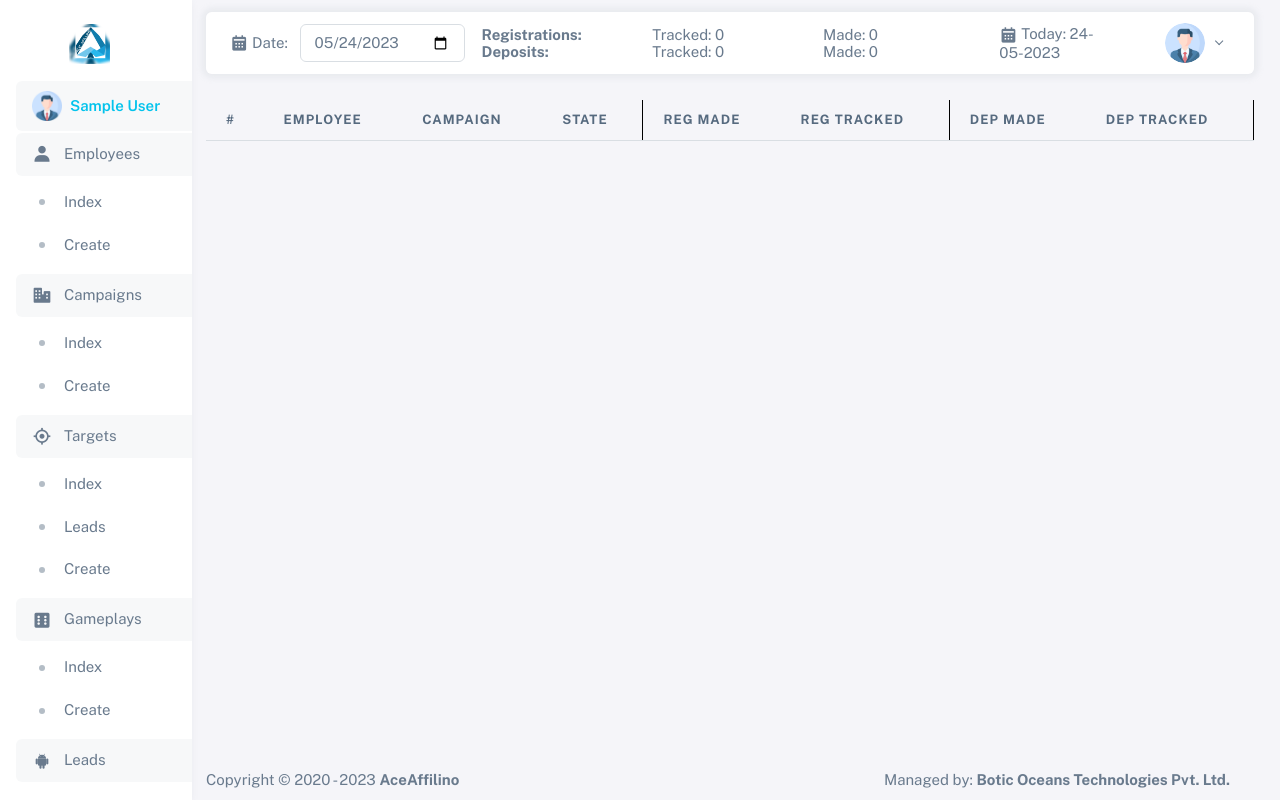
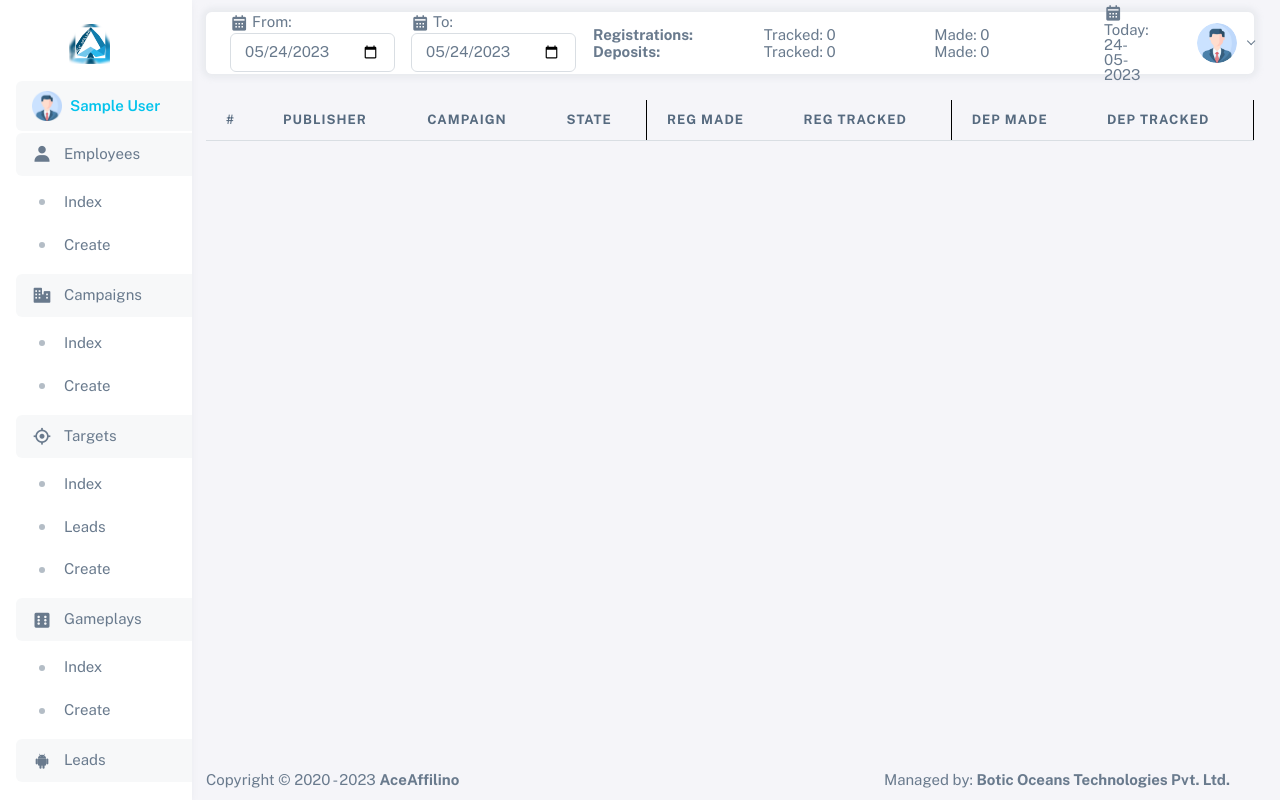
Before and after one commit to Sunil178/Laravel-Styled-PHP, a PHP site: page /targets/leads in a window 1280 px wide. Run offline with PHP 8.4, Linux system fonts and the light colour scheme; the visitor is signed in with stand-in values (Sample User, id 1); data that the repository does not hold is empty; some libraries are stand-ins or nearby versions.

Commit message:
Added date range in target leads

```diff
--- a/controller/targets/leads.php
+++ b/controller/targets/leads.php
@@ -1,6 +1,7 @@
 <?php
-    if (!isset($date)) {
-        $date = date('Y-m-d');
+    if (!isset($from_date) || !isset($to_date)) {
+        $from_date = date('Y-m-d');
+        $to_date = $from_date;
     }
     if (!isset($state_id)) {
         $state_id = '';
@@ -19,7 +20,7 @@ FROM leads
 LEFT JOIN states ON states.id = leads.state_id
 LEFT JOIN employees ON employees.id = leads.employee_id
 LEFT JOIN campaigns ON campaigns.id = leads.campaign_id
-WHERE DATE(leads.created_at) = '$date'";
+WHERE (DATE(leads.created_at) BETWEEN '$from_date' AND '$to_date')";
 
     if (!checkAdmin()) {
         $query .= " AND leads.employee_id = '$employee_id'";
--- a/index.php
+++ b/index.php
@@ -182,8 +182,8 @@ switch ($request) {
                 showPage('/controller/targets/index.php', [ 'date' => $matches[1], 'state_id' => $matches[4] ]);
                 break;
 
-            case preg_match('/^\/targets\/leads\/'.$date.'\/?([0-9]+)?$/', $request, $matches):
-                showPage('/controller/targets/leads.php', [ 'date' => $matches[1], 'state_id' => $matches[4] ]);
+            case preg_match('/^\/targets\/leads\/'.$date.'\/'.$date.'\/?([0-9]+)?$/', $request, $matches):
+                showPage('/controller/targets/leads.php', [ 'from_date' => $matches[1], 'to_date' => $matches[4], 'state_id' => $matches[7] ]);
                 break;
 
             case preg_match('/^\/targets\/view\/([0-9]+)$/', $request, $matches):
--- a/views/targets/leads.php
+++ b/views/targets/leads.php
@@ -1,6 +1,6 @@
 <?php ob_start(); ?>
     <style>
-        input[name=date] {
+        input[type=date] {
             width: initial;
             display: initial;
         }
@@ -33,7 +33,7 @@
                 <tr class="text-nowrap">
                     <th> # </th>
                     <?php if (checkAuth(true)) { ?>
-                        <th> Employee </th>
+                        <th> Publisher </th>
                     <?php } ?>
                     <th> Campaign </th>
                     <th class="right-line"> State </th>
@@ -78,8 +78,13 @@
         <ul class="navbar-nav align-items-center ms-auto">
             <li class="nav-item lh-1 me-10">
                 <i class='bx bxs-calendar mt-0'></i>
-                <span class="mt-2 me-2">Date:</span>
-                <input type="date" class="form-control" name="date" value="<?php echo $date; ?>">
+                <span class="mt-2 me-2">From:</span>
+                <input type="date" class="form-control" name="from_date" value="<?php echo $from_date; ?>">
+            </li>
+            <li class="nav-item lh-1 me-10">
+                <i class='bx bxs-calendar mt-0'></i>
+                <span class="mt-2 me-2">To:</span>
+                <input type="date" class="form-control" name="to_date" value="<?php echo $to_date; ?>">
             </li>
             <!-- <li class="nav-item lh-1 d-flex flex-row me-10">
                 <span class="mt-2 me-2">State:</span>
@@ -112,8 +117,10 @@
 <?php ob_start(); ?>
 
 <script>
-    $('input[name="date"]').on('change', function (event) {
-        window.location = "/targets/leads/" + this.value;
+    $('input[type="date"]').on('change', function (event) {
+        from_date = $('input[name="from_date"]').val();
+        to_date = $('input[name="to_date"]').val();
+        window.location = "/targets/leads/" + from_date + "/" + to_date;
     });
     /* $('select[name="state_id"]').on('change', function (event) {
         date = $('input[name="date"]').val();
```
